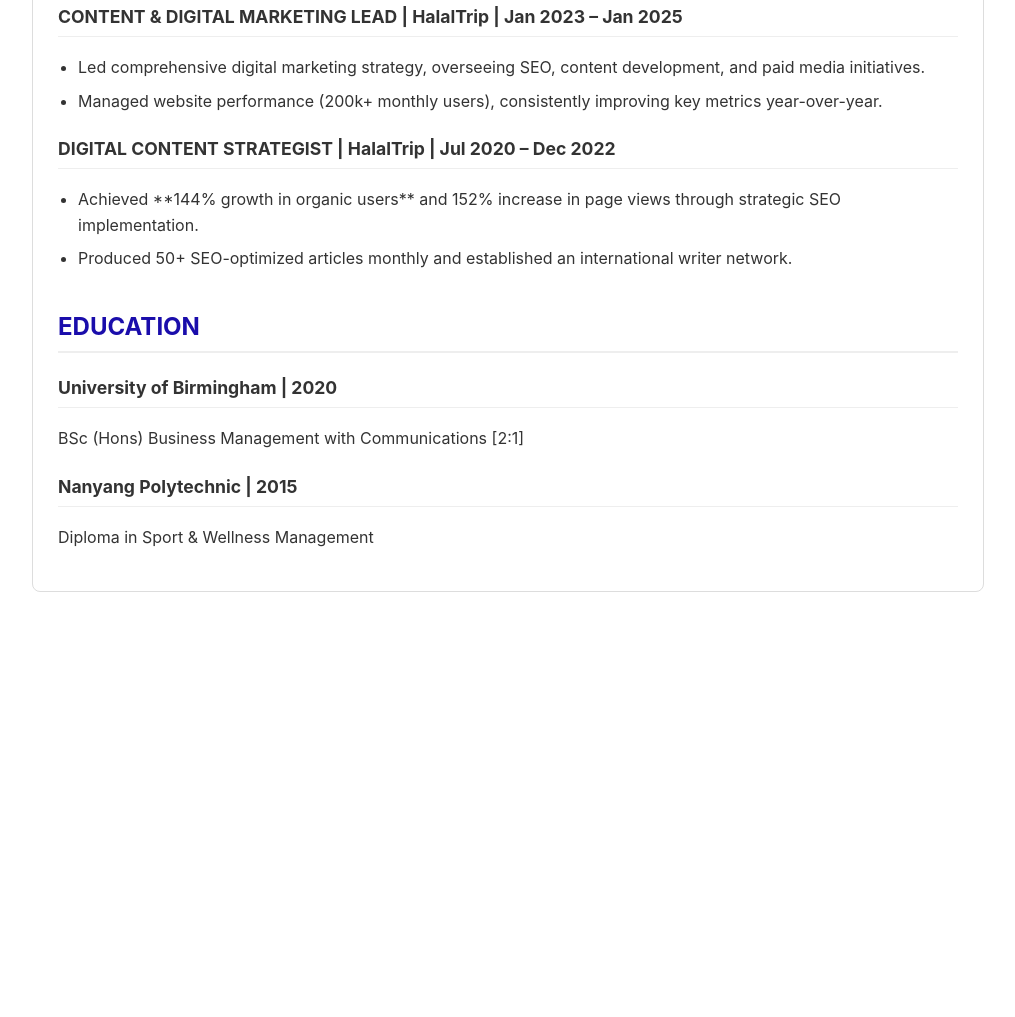
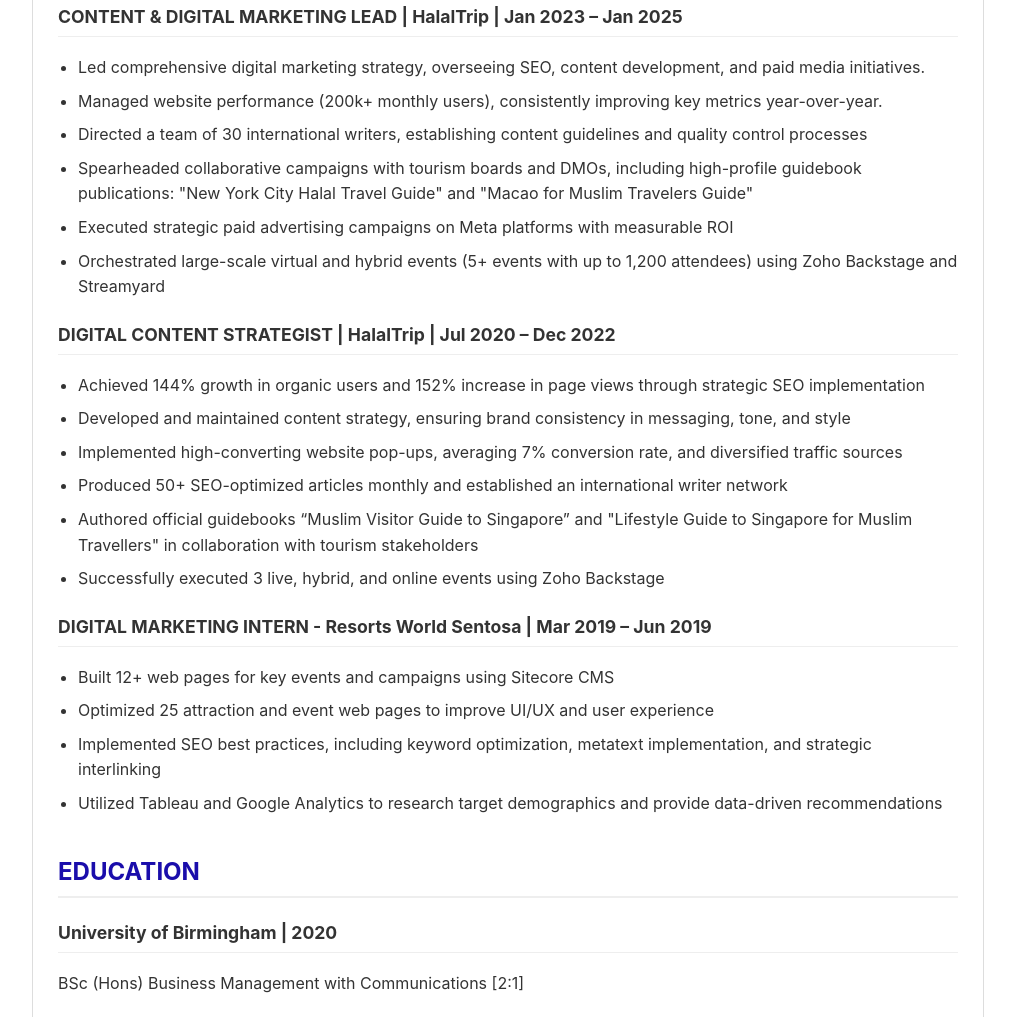
Before and after one commit to ridhwan-abu-bakar/resume, a plain HTML site: page index.html in a window 1280 px wide. Shown: the part 1640-2657 px from the top of the page, without its empty margins (132-1147 px from the left). Before the commit the page ends 2252 px from the top, so only its background shows below. Drawn offline with Linux system fonts and the light colour scheme.

Commit message:
Revise professional experience and education sections
Updated professional experience section to include additional roles and responsibilities, enhancing the detail of the user's background.

```diff
--- a/index.html
+++ b/index.html
@@ -98,12 +98,28 @@
     <ul>
         <li>Led comprehensive digital marketing strategy, overseeing SEO, content development, and paid media initiatives.</li>
         <li>Managed website performance (200k+ monthly users), consistently improving key metrics year-over-year.</li>
+        <li>Directed a team of 30 international writers, establishing content guidelines and quality control processes</li>
+        <li>Spearheaded collaborative campaigns with tourism boards and DMOs, including high-profile guidebook publications: "New York City Halal Travel Guide" and "Macao for Muslim Travelers Guide"</li>
+        <li>Executed strategic paid advertising campaigns on Meta platforms with measurable ROI</li>
+        <li>Orchestrated large-scale virtual and hybrid events (5+ events with up to 1,200 attendees) using Zoho Backstage and Streamyard</li>
     </ul>
 
     <h3>DIGITAL CONTENT STRATEGIST | HalalTrip | Jul 2020 – Dec 2022</h3>
     <ul>
-        <li>Achieved **144% growth in organic users** and 152% increase in page views through strategic SEO implementation.</li>
-        <li>Produced 50+ SEO-optimized articles monthly and established an international writer network.</li>
+        <li>Achieved 144% growth in organic users and 152% increase in page views through strategic SEO implementation</li>
+        <li>Developed and maintained content strategy, ensuring brand consistency in messaging, tone, and style</li>
+        <li>Implemented high-converting website pop-ups, averaging 7% conversion rate, and diversified traffic sources</li>
+        <li>Produced 50+ SEO-optimized articles monthly and established an international writer network</li>
+        <li>Authored official guidebooks “Muslim Visitor Guide to Singapore” and "Lifestyle Guide to Singapore for Muslim Travellers" in collaboration with tourism stakeholders</li>
+        <li>Successfully executed 3 live, hybrid, and online events using Zoho Backstage</li>
+    </ul>
+
+ <h3>DIGITAL MARKETING INTERN - Resorts World Sentosa | Mar 2019 – Jun 2019</h3>
+    <ul>
+        <li>Built 12+ web pages for key events and campaigns using Sitecore CMS</li>
+        <li>Optimized 25 attraction and event web pages to improve UI/UX and user experience</li>
+        <li>Implemented SEO best practices, including keyword optimization, metatext implementation, and strategic interlinking</li>
+        <li>Utilized Tableau and Google Analytics to research target demographics and provide data-driven recommendations</li>
     </ul>
 
     <h2>EDUCATION</h2>
```
